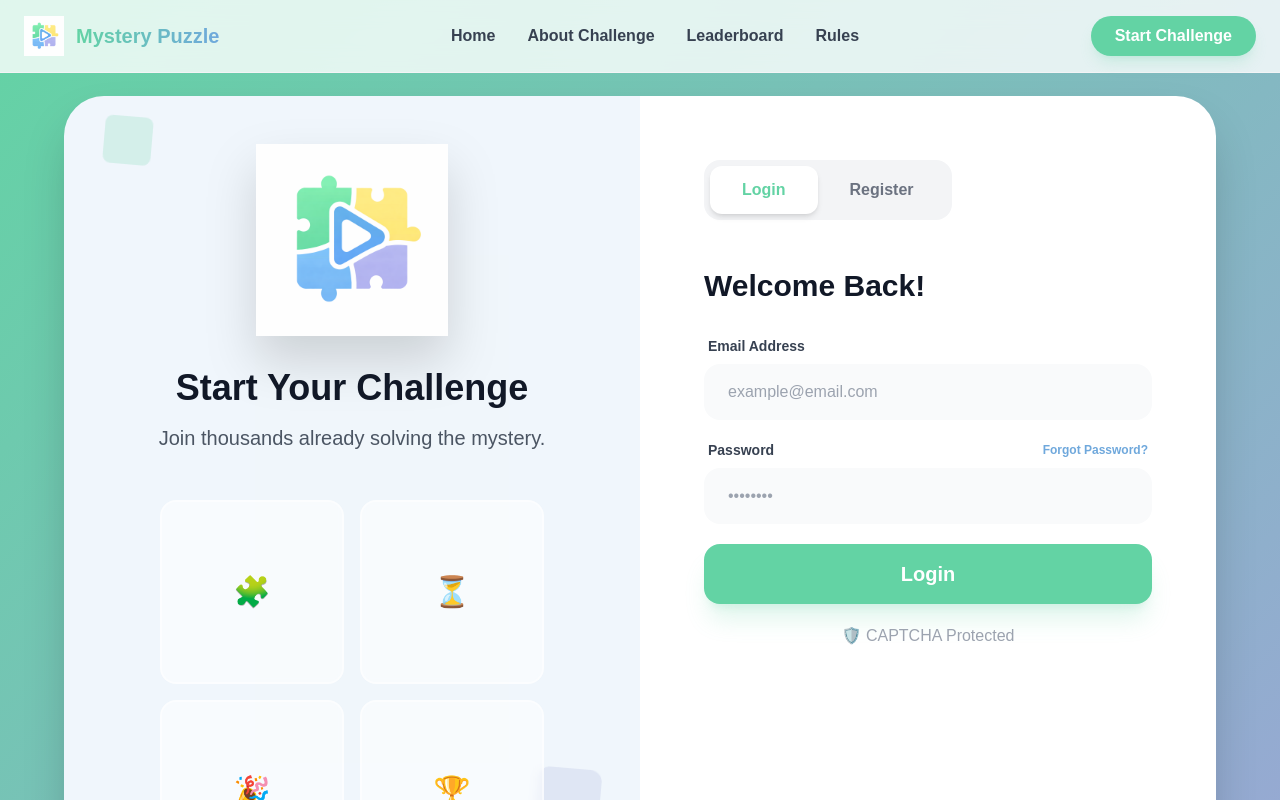
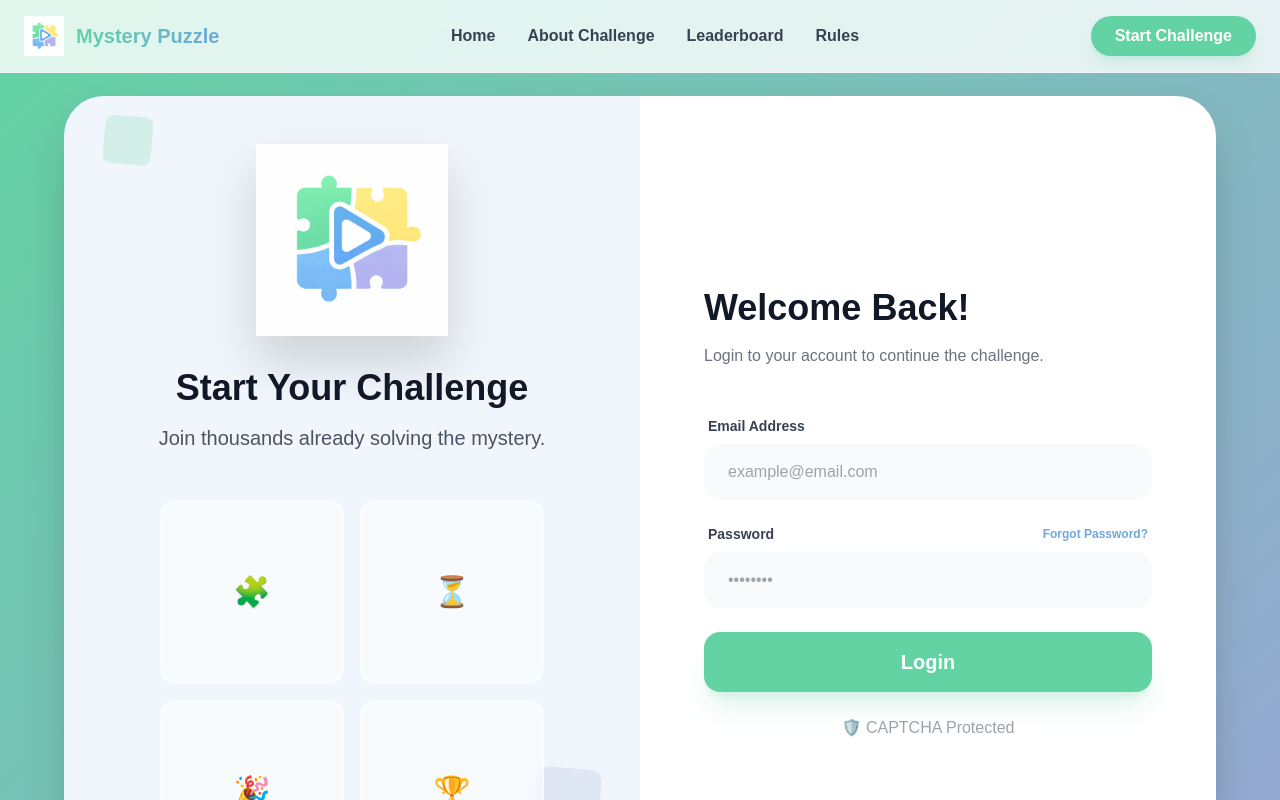
Before and after one commit to anshif099/Mystery-Puzzle, a React (Vite) app: page / in a window 1280 px wide. Both pictures are taken after a click on the button "Start Challenge". Shown: the top 800 px of the page. Built offline with nearby package versions, Linux system fonts and the light colour scheme.

Commit message:
register remove

```diff
--- a/src/components/auth/AuthView.jsx
+++ b/src/components/auth/AuthView.jsx
@@ -1,9 +1,8 @@
 import React, { useState } from 'react';
 
 const AuthView = () => {
-  const [isLogin, setIsLogin] = useState(true);
   const [formData, setFormData] = useState({
-    email: '', password: '', fullName: '', phone: '', city: '', confirmPassword: '', agree: false
+    email: '', password: ''
   });
   const [errors, setErrors] = useState({});
 
@@ -11,11 +10,6 @@ const AuthView = () => {
     let newErrors = {};
     if (!formData.email.includes('@')) newErrors.email = 'Invalid email address';
     if (formData.password.length < 6) newErrors.password = 'Password too short';
-    if (!isLogin) {
-      if (!formData.fullName) newErrors.fullName = 'Full Name is required';
-      if (formData.password !== formData.confirmPassword) newErrors.confirmPassword = 'Passwords do not match';
-      if (!formData.agree) newErrors.agree = 'Must agree to T&C';
-    }
     setErrors(newErrors);
     return Object.keys(newErrors).length === 0;
   };
@@ -23,7 +17,6 @@ const AuthView = () => {
   const handleSubmit = (e) => {
     e.preventDefault();
     if (validate()) {
-      if (isLogin) {
       // Role detection simulation
       if (formData.email.startsWith('admin')) {
         alert('Redirecting to Admin Dashboard...');
@@ -31,10 +24,6 @@ const AuthView = () => {
         alert('Redirecting to Company Dashboard...');
       } else {
         alert('Redirecting to Puzzle Game Dashboard...');
-        }
-      } else {
-        const participationId = 'CHAL-' + Math.random().toString(36).substr(2, 9).toUpperCase();
-        alert(`Account Created! Your Participation ID: ${participationId}\nRedirecting to Puzzle Challenge page...`);
       }
     }
   };
@@ -61,40 +50,13 @@ const AuthView = () => {
         </div>
 
         {/* Right Side - Auth Card */}
-        <div className="w-full md:w-1/2 p-8 md:p-16 flex flex-col">
-          <div className="flex bg-gray-100 p-1.5 rounded-2xl mb-12 self-start">
-            <button
-              onClick={() => setIsLogin(true)}
-              className={`px-8 py-3 rounded-xl font-bold transition-all ${isLogin ? 'bg-white shadow-md text-mint' : 'text-gray-500'}`}
-            >
-              Login
-            </button>
-            <button
-              onClick={() => setIsLogin(false)}
-              className={`px-8 py-3 rounded-xl font-bold transition-all ${!isLogin ? 'bg-white shadow-md text-mint' : 'text-gray-500'}`}
-            >
-              Register
-            </button>
+        <div className="w-full md:w-1/2 p-8 md:p-16 flex flex-col justify-center">
+          <div className="mb-12">
+            <h3 className="text-4xl font-black text-gray-900 mb-4">Welcome Back!</h3>
+            <p className="text-gray-500 font-medium">Login to your account to continue the challenge.</p>
           </div>
 
-          <h3 className="text-3xl font-black text-gray-900 mb-8">
-            {isLogin ? 'Welcome Back!' : 'Join the Challenge'}
-          </h3>
-
-          <form onSubmit={handleSubmit} className="space-y-5">
-            {!isLogin && (
-              <div>
-                <label className="block text-sm font-bold text-gray-700 mb-2 px-1">Full Name</label>
-                <input
-                  type="text"
-                  placeholder="John Doe"
-                  className="w-full px-6 py-4 rounded-2xl bg-gray-50 border-transparent focus:bg-white focus:border-mint focus:ring-4 focus:ring-mint/10 transition-all outline-none font-medium"
-                  onChange={(e) => setFormData({...formData, fullName: e.target.value})}
-                />
-                {errors.fullName && <span className="text-accent text-xs font-bold px-1">{errors.fullName}</span>}
-              </div>
-            )}
-
+          <form onSubmit={handleSubmit} className="space-y-6">
             <div>
               <label className="block text-sm font-bold text-gray-700 mb-2 px-1">Email Address</label>
               <input
@@ -106,33 +68,10 @@ const AuthView = () => {
               {errors.email && <span className="text-accent text-xs font-bold px-1">{errors.email}</span>}
             </div>
 
-            {!isLogin && (
-              <div className="grid grid-cols-2 gap-4">
-                <div>
-                  <label className="block text-sm font-bold text-gray-700 mb-2 px-1">Phone Number</label>
-                  <input
-                    type="tel"
-                    placeholder="+1..."
-                    className="w-full px-6 py-4 rounded-2xl bg-gray-50 border-transparent focus:bg-white focus:border-mint focus:ring-4 focus:ring-mint/10 transition-all outline-none font-medium"
-                    onChange={(e) => setFormData({...formData, phone: e.target.value})}
-                  />
-                </div>
-                <div>
-                  <label className="block text-sm font-bold text-gray-700 mb-2 px-1">City (Optional)</label>
-                  <input
-                    type="text"
-                    placeholder="New York"
-                    className="w-full px-6 py-4 rounded-2xl bg-gray-50 border-transparent focus:bg-white focus:border-mint focus:ring-4 focus:ring-mint/10 transition-all outline-none font-medium"
-                    onChange={(e) => setFormData({...formData, city: e.target.value})}
-                  />
-                </div>
-              </div>
-            )}
-
             <div>
               <div className="flex justify-between items-center mb-2 px-1">
                 <label className="block text-sm font-bold text-gray-700">Password</label>
-                {isLogin && <a href="#" className="text-xs font-bold text-sky-blue hover:text-mint transition-colors">Forgot Password?</a>}
+                <a href="#" className="text-xs font-bold text-sky-blue hover:text-mint transition-colors">Forgot Password?</a>
               </div>
               <input
                 type="password"
@@ -141,43 +80,10 @@ const AuthView = () => {
                 onChange={(e) => setFormData({...formData, password: e.target.value})}
               />
               {errors.password && <span className="text-accent text-xs font-bold px-1">{errors.password}</span>}
-              {!isLogin && formData.password && (
-                <div className="mt-2 flex gap-1 px-1">
-                  {[1,2,3].map(i => (
-                    <div key={i} className={`h-1 flex-1 rounded-full ${formData.password.length > i*3 ? 'bg-mint' : 'bg-gray-200'}`} />
-                  ))}
-                </div>
-              )}
             </div>
 
-            {!isLogin && (
-              <div>
-                <label className="block text-sm font-bold text-gray-700 mb-2 px-1">Confirm Password</label>
-                <input
-                  type="password"
-                  placeholder="••••••••"
-                  className="w-full px-6 py-4 rounded-2xl bg-gray-50 border-transparent focus:bg-white focus:border-mint focus:ring-4 focus:ring-mint/10 transition-all outline-none font-medium"
-                  onChange={(e) => setFormData({...formData, confirmPassword: e.target.value})}
-                />
-                {errors.confirmPassword && <span className="text-accent text-xs font-bold px-1">{errors.confirmPassword}</span>}
-              </div>
-            )}
-
-            {!isLogin && (
-              <label className="flex items-start gap-3 cursor-pointer group px-1">
-                <input
-                  type="checkbox"
-                  className="mt-1 w-5 h-5 rounded border-gray-300 text-mint focus:ring-mint transition-all"
-                  onChange={(e) => setFormData({...formData, agree: e.target.checked})}
-                />
-                <span className="text-sm font-medium text-gray-600 group-hover:text-gray-900 transition-colors">
-                  I agree to the <a href="#" className="underline text-sky-blue">Terms & Conditions</a>
-                </span>
-              </label>
-            )}
-
             <button type="submit" className="w-full bg-mint text-white py-4 rounded-2xl font-black text-xl hover:bg-mint/90 transition-all hover:scale-[1.02] active:scale-95 shadow-xl shadow-mint/20 mt-4">
-              {isLogin ? 'Login' : 'Create Account'}
+              Login
             </button>
 
             <div className="text-center mt-8">
```
Lines whose indentation alone changed are shown as unchanged.
